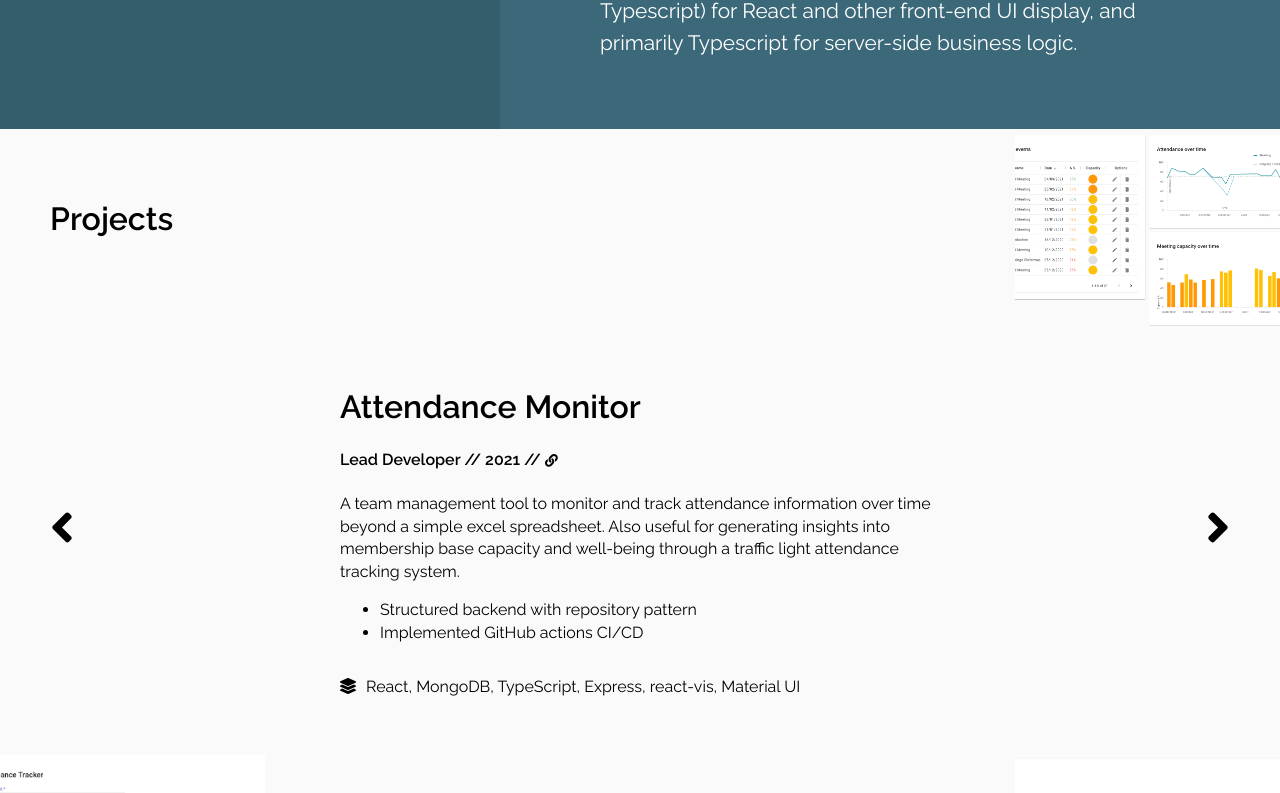
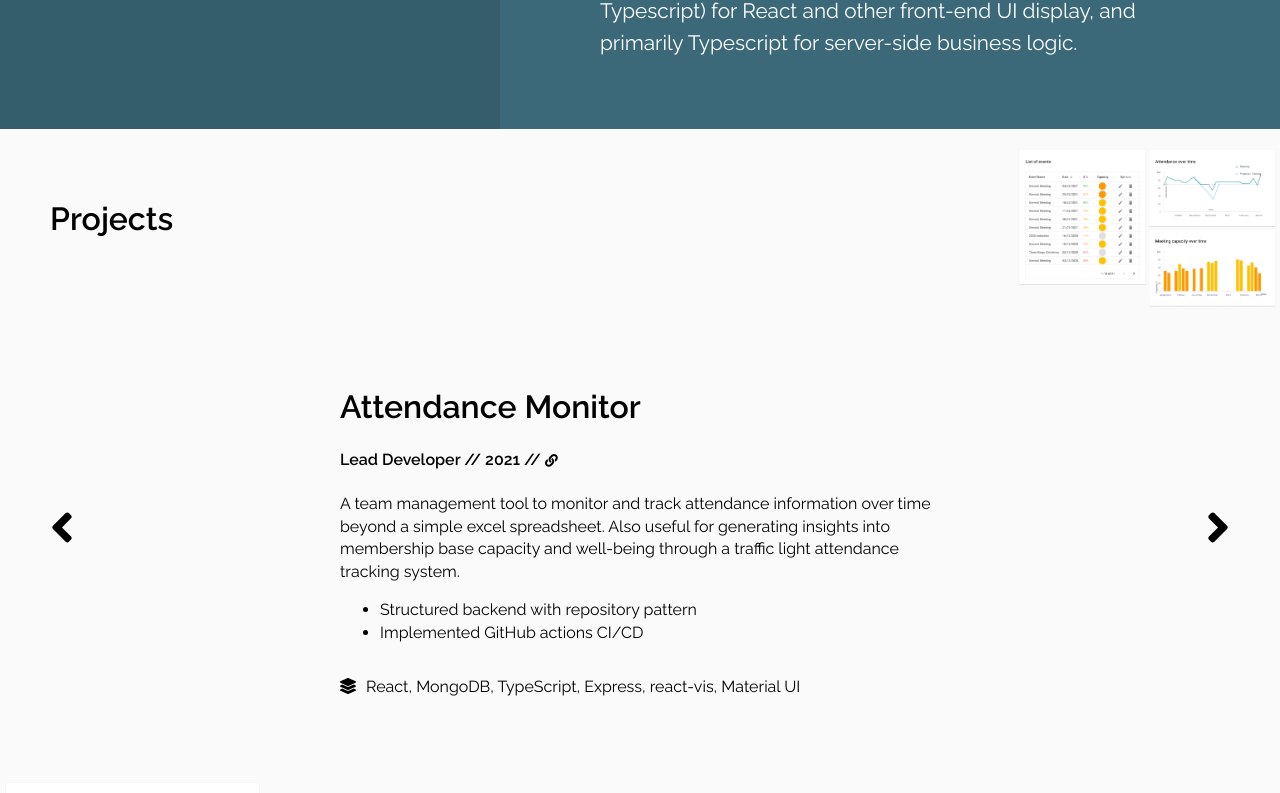
Before and after one commit to Ray-F/personal-web, a React (Create React App) app: page / in a window 1280 px wide. Shown: the part 1571-2364 px from the top of the page. Built offline with nearby package versions, Linux system fonts and the light colour scheme.

Commit message:
Add animation to projects image

```diff
--- a/src/components/AboutContainer.tsx
+++ b/src/components/AboutContainer.tsx
@@ -1,7 +1,6 @@
 import React  from 'react';
 import styled from 'styled-components';
 import ScrollAnimation from 'react-animate-on-scroll';
-import 'animate.css/animate.min.css';
 
 import profile from '../resources/profile_picture.jpg';
 import StackIcon from './techstack/StackIcon';
--- a/src/components/TitleContainer.tsx
+++ b/src/components/TitleContainer.tsx
@@ -1,6 +1,5 @@
 import 'particles.js/particles';
 import ScrollAnimation from 'react-animate-on-scroll';
-import 'animate.css/animate.min.css';
 
 import { FontAwesomeIcon } from '@fortawesome/react-fontawesome';
 import React, { useEffect } from 'react';
--- a/src/components/projects/ProjectsContainer.tsx
+++ b/src/components/projects/ProjectsContainer.tsx
@@ -1,5 +1,6 @@
 import React, { useEffect, useState } from 'react';
 import styled from 'styled-components';
+import ScrollAnimation from 'react-animate-on-scroll';
 import ProjectScreen from './ProjectScreen';
 import ReactElasticCarousel from 'react-elastic-carousel';
 import { faAngleDown, faAngleLeft, faAngleRight } from '@fortawesome/free-solid-svg-icons';
@@ -239,7 +240,7 @@ const ProjectsContainer = ({scrollAction}:{scrollAction: any}) => {
                             ref={(ref) => carrouselRef = ref}
                             onChange={(item, index) => setCurrentPage(index)}>
         <ProjectScreen project={projects[0]}>
-          {imagesAttendance.map((element: any, index: number) => <ImgContainer key={index}>{element}</ImgContainer>)}
+          {imagesAttendance.map((element: any, index: number) => <ScrollAnimation animateIn={'animate__fadeIn'}><ImgContainer key={index}>{element}</ImgContainer></ScrollAnimation> )}
         </ProjectScreen>
         <ProjectScreen project={projects[1]}>
           {imagesSpmedia.map((element: any, index: number) => <ImgContainer key={index}>{element}</ImgContainer>)}
--- a/src/containers/pages/IndexPage.tsx
+++ b/src/containers/pages/IndexPage.tsx
@@ -5,6 +5,7 @@ import AboutContainer from '../../components/AboutContainer';
 import ContactContainer from '../../components/ContactForm';
 import { Footer } from '../../components/Footer';
 import ProjectsContainer from '../../components/projects/ProjectsContainer';
+import 'animate.css/animate.min.css';
 
 
 const ScreenContainer = styled.div`
```
